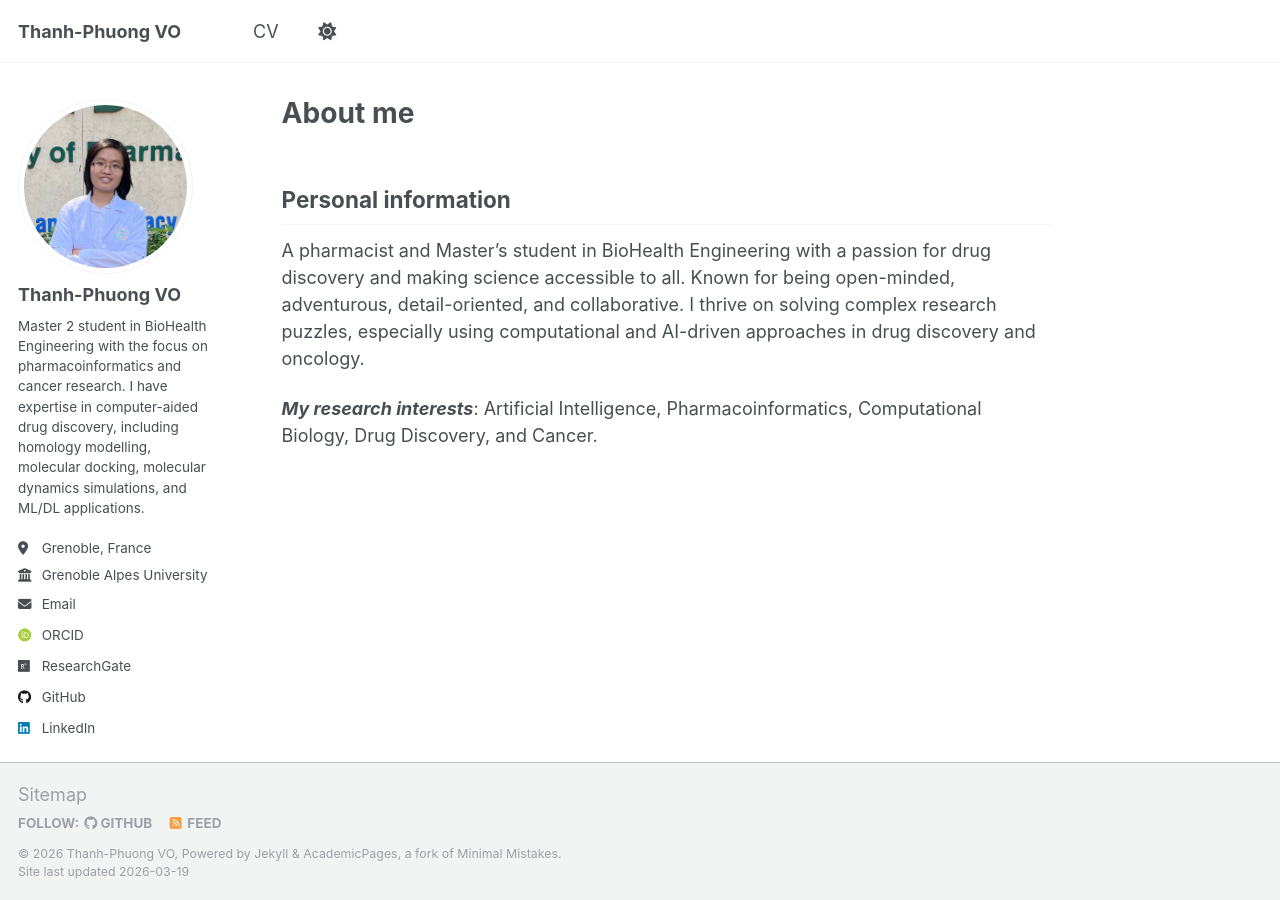
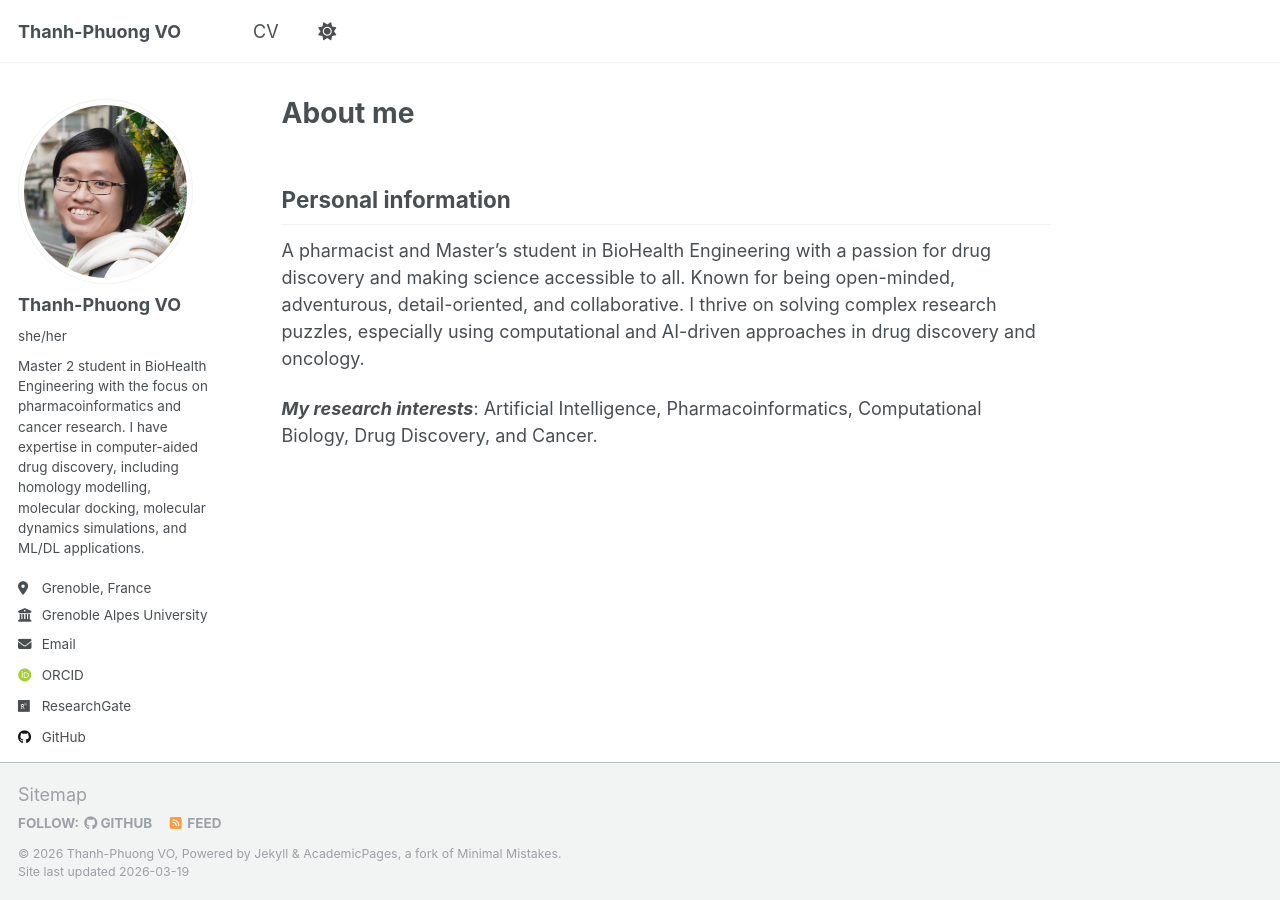
Before and after one commit to vo-thanh-phuong/vo-thanh-phuong.github.io, a Jekyll site: the page built from _pages/about.md, in a window 1280 px wide. Built offline with Jekyll 4.4.1, drawn with Linux system fonts in a browser that asks for light colours; some web fonts are replaced; a script that is not in the unit is left out.

Commit message:
Update author avatar

```diff
--- a/_config.yml
+++ b/_config.yml
@@ -22,9 +22,9 @@ repository               : "vothanhphuong.github.io"
 #               Additional customization can be done by editing /_includes/author-profile.html
 author:
   # Biographic information
-  avatar           : "Faculty-of-Pharmacy_square.jpg"
+  avatar           : "Annecy2.jpg"
   name             : "Thanh-Phuong VO"
-  pronouns         : # example: "she/her"
+  pronouns         : "she/her"
   bio              : "Master 2 student in BioHealth Engineering with the focus on pharmacoinformatics and cancer research. I have expertise in computer-aided drug discovery, including homology modelling, molecular docking, molecular dynamics simulations, and ML/DL applications. "
   location         : "Grenoble, France"
   employer         : "Grenoble Alpes University"
```
